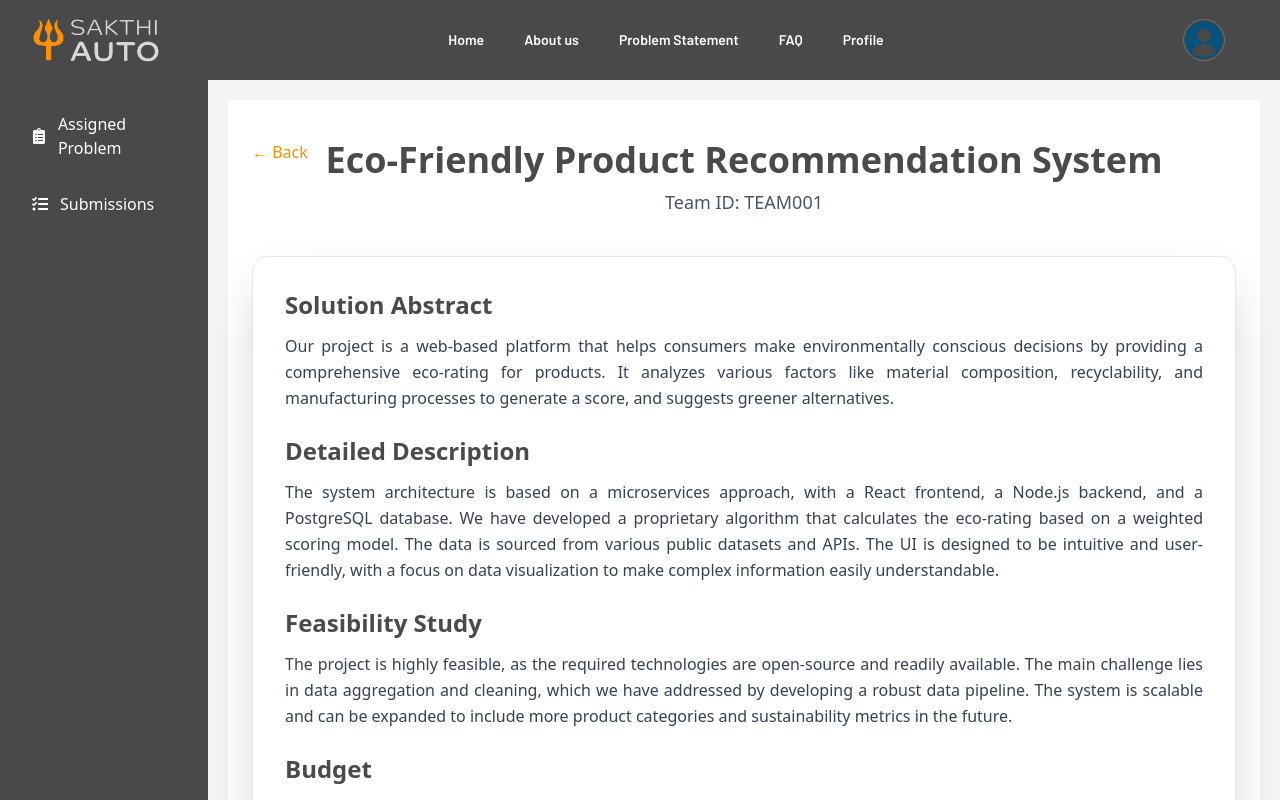
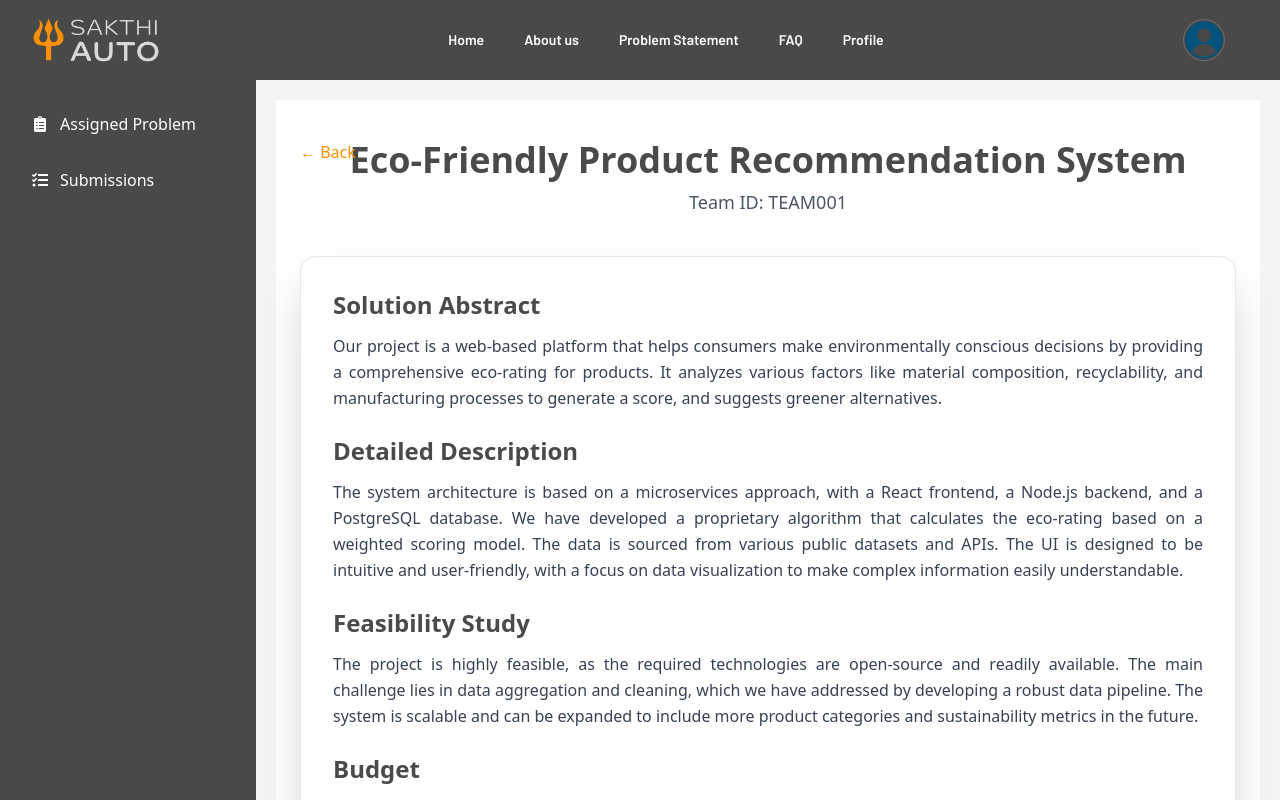
Before and after one commit to damodara2006/Project_SFS, a React (Vite) app in the folder frontend/: page /evaluator/submission/TEAM001 in a window 1280 px wide. Shown: the top 800 px of the page. Built offline with nearby package versions, Linux system fonts and the light colour scheme.

Commit message:
feat: adjust layout by modifying margins in EvaluatorNavbar, SubmissionDetail, and SubmissionList components

```diff
--- a/frontend/src/pages/evaluator/EvaluatorNavbar.jsx
+++ b/frontend/src/pages/evaluator/EvaluatorNavbar.jsx
@@ -4,7 +4,7 @@ import { FaClipboardList, FaTasks } from "react-icons/fa";
 
 const EvaluatorNavbar = () => {
   return (
-    <aside className="w-52 bg-[#494949] text-white p-6 fixed h-full">
+    <aside className="w-64 bg-[#494949] text-white p-6">
       <nav>
         <ul>
           <li className="mb-4">
--- a/frontend/src/pages/evaluator/SubmissionDetail.jsx
+++ b/frontend/src/pages/evaluator/SubmissionDetail.jsx
@@ -24,7 +24,7 @@ const PDFViewer = ({ url }) => {
   const file = url || samplePdf;
 
   return (
-    <div className="w-full h-[70vh] overflow-auto bg-gray-100 rounded-lg ">
+    <div className="w-full h-[70vh] overflow-auto bg-gray-100 rounded-lg">
       <object data={file} type="application/pdf" width="100%" height="100%">
         <div className="p-6 text-center text-gray-500">
           This browser does not support embedded PDFs.{' '}
@@ -63,7 +63,7 @@ const SubmissionDetail = () => {
   };
 
   return (
-    <div className="min-h-screen bg-[#ffffff] py-10 px-6 ml-52">
+    <div className="min-h-screen bg-[#ffffff] py-10 px-6">
       <motion.div
         initial={{ opacity: 0, y: -20 }}
         animate={{ opacity: 1, y: 0 }}
--- a/frontend/src/pages/evaluator/SubmissionList.jsx
+++ b/frontend/src/pages/evaluator/SubmissionList.jsx
@@ -124,7 +124,7 @@ const SubmissionList = () => {
       : submissions.filter((sub) => sub.status === filterStatus);
 
   return (
-    <div className="min-h-screen bg-[#ffffff] py-10 px-6 mt-14 ml-52">
+    <div className="min-h-screen bg-[#ffffff] py-10 px-6 mt-14">
       {/* Header Section */}
       <motion.div
         initial={{ opacity: 0, y: -20 }}
```
